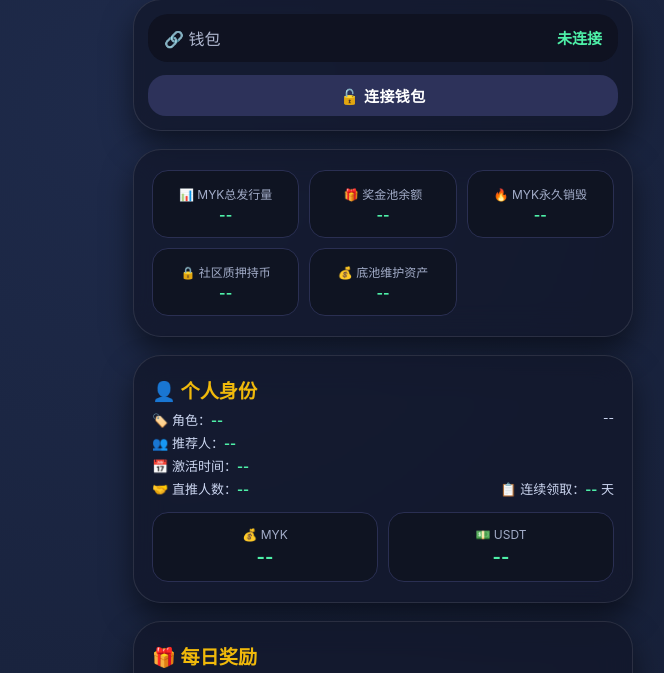
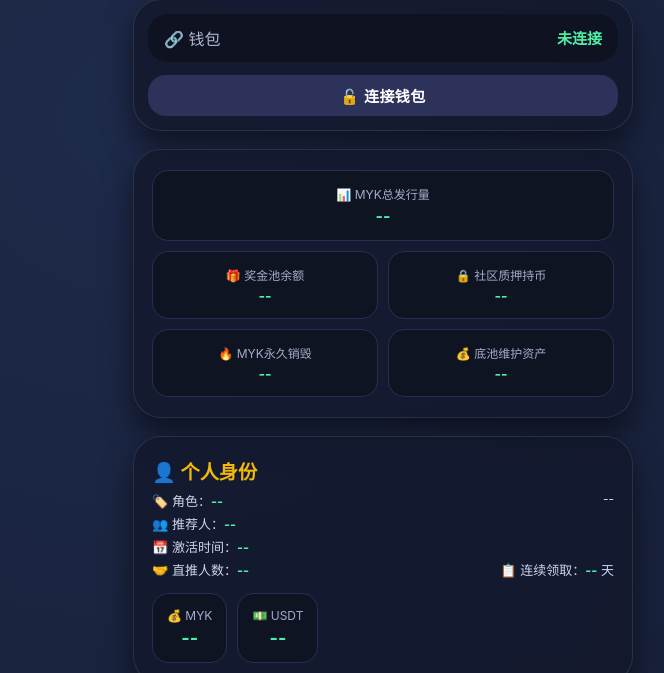
Before and after one commit to zhouxiaoshuang1923414219/myk-dapp, a plain HTML site: page index.html in a window 1280 px wide. Shown: the part 126-799 px from the top of the page, without its empty margins (257-921 px from the left). Drawn offline with Linux system fonts and the light colour scheme.

Commit message:
Update index.html

```diff
--- a/index.html
+++ b/index.html
@@ -72,7 +72,8 @@
         .slippage-row { display:flex; align-items:center; gap:8px; margin:8px 0; }
         .slippage-btn { padding:6px 12px; border-radius:12px; background:#2d325a; border:1px solid #394056; color:#aaa; cursor:pointer; font-size:12px; font-weight:600; transition:0.2s; }
         .slippage-btn.active { background:#e94560; color:white; border-color:#e94560; }
-        .asset-box { flex:1; background:#0f1422; border-radius:16px; padding:14px; text-align:center; border:1px solid #2a2f52; }
+        .asset-box { background:#0f1422; border-radius:16px; padding:14px; text-align:center; border:1px solid #2a2f52; }
+        .asset-box-full { grid-column:1 / -1; }
         .asset-label { font-size:12px; color:#a3adc9; margin-bottom:4px; }
         .asset-value { font-size:18px; }
         .trade-price-badge { font-size:13px; font-weight:400; padding:4px 12px; border-radius:20px; white-space:nowrap; display:flex; align-items:center; gap:6px; }
@@ -88,7 +89,7 @@
         .transfer-item .type-transfer { color:#f0b90b; font-size:10px; background:rgba(240,185,11,0.15); padding:2px 6px; border-radius:8px; }
         .live-dot { display:inline-block; width:8px; height:8px; border-radius:50%; background:#4ecca3; animation:pulse 1.5s infinite; margin-right:4px; }
         @keyframes pulse { 0%,100% { opacity:1; } 50% { opacity:0.3; } }
-        .contract-info-grid { display:grid; grid-template-columns:1fr 1fr 1fr; gap:10px; }
+        .contract-info-grid { display:grid; grid-template-columns:1fr 1fr; gap:10px; }
     </style>
 </head>
 <body>
@@ -101,24 +102,27 @@
         <button class="btn btn-outline" id="connectWalletBtn" style="margin-top:8px;">🔓 连接钱包</button>
     </div>
 
-    <!-- 合约信息卡片 (2行3列) -->
+    <!-- 合约信息卡片 (三排布局) -->
     <div class="glass-card">
         <div class="contract-info-grid">
-            <div class="asset-box">
+            <!-- 第一排：MYK总发行量（独占一行） -->
+            <div class="asset-box asset-box-full">
                 <div class="asset-label">📊 MYK总发行量</div>
-                <div class="stat-value" id="totalSupply" style="font-size:14px;">--</div>
+                <div class="stat-value" id="totalSupply" style="font-size:16px;">--</div>
             </div>
+            <!-- 第二排：奖金池余额 + 社区质押持币 -->
             <div class="asset-box">
                 <div class="asset-label">🎁 奖金池余额</div>
                 <div class="stat-value" id="bonusPool" style="font-size:14px;">--</div>
             </div>
             <div class="asset-box">
+                <div class="asset-label">🔒 社区质押持币</div>
+                <div class="stat-value" id="govLocked" style="font-size:14px;">--</div>
+            </div>
+            <!-- 第三排：MYK永久销毁 + 底池维护资产 -->
+            <div class="asset-box">
                 <div class="asset-label">🔥 MYK永久销毁</div>
                 <div class="stat-value" id="burnedAmount" style="font-size:14px;">--</div>
-            </div>
-            <div class="asset-box">
-                <div class="asset-label">🔒 社区质押持币</div>
-                <div class="stat-value" id="govLocked" style="font-size:14px;">--</div>
             </div>
             <div class="asset-box">
                 <div class="asset-label">💰 底池维护资产</div>
@@ -265,15 +269,10 @@
     // ========== 合约信息查询 (5个卡片) ==========
     async function fetchContractInfo() {
         if (!web3) return;
-        // 1. MYK 总发行量
         try { const d=encodeCall('totalSupply()'),r=await web3.eth.call({to:MYK,data:d});$('totalSupply').textContent=formatM(n(web3.eth.abi.decodeParameter('uint256',r))); } catch(e) { $('totalSupply').textContent='--'; }
-        // 2. 奖金池余额（RewardPool 总持币）
         try { const d=encodeCall('balanceOf(address)',['address'],[RP]),r=await web3.eth.call({to:MYK,data:d});$('bonusPool').textContent=formatM(n(web3.eth.abi.decodeParameter('uint256',r))); } catch(e) { $('bonusPool').textContent='--'; }
-        // 3. MYK永久销毁（零地址余额）
         try { const d=encodeCall('balanceOf(address)',['address'],[ZERO_ADDR]),r=await web3.eth.call({to:MYK,data:d});$('burnedAmount').textContent=formatM(n(web3.eth.abi.decodeParameter('uint256',r))); } catch(e) { $('burnedAmount').textContent='--'; }
-        // 4. 社区质押持币（CommunityGovernance 锁仓量）
         try { const d=encodeCall('totalLockedAmount()'),r=await web3.eth.call({to:GOV,data:d});$('govLocked').textContent=formatM(n(web3.eth.abi.decodeParameter('uint256',r))); } catch(e) { $('govLocked').textContent='--'; }
-        // 5. 底池维护资产（FundManager 持币）
         try { const d=encodeCall('balanceOf(address)',['address'],[FM]),r=await web3.eth.call({to:MYK,data:d});$('fundAsset').textContent=formatM(n(web3.eth.abi.decodeParameter('uint256',r))); } catch(e) { $('fundAsset').textContent='--'; }
     }
 
```
